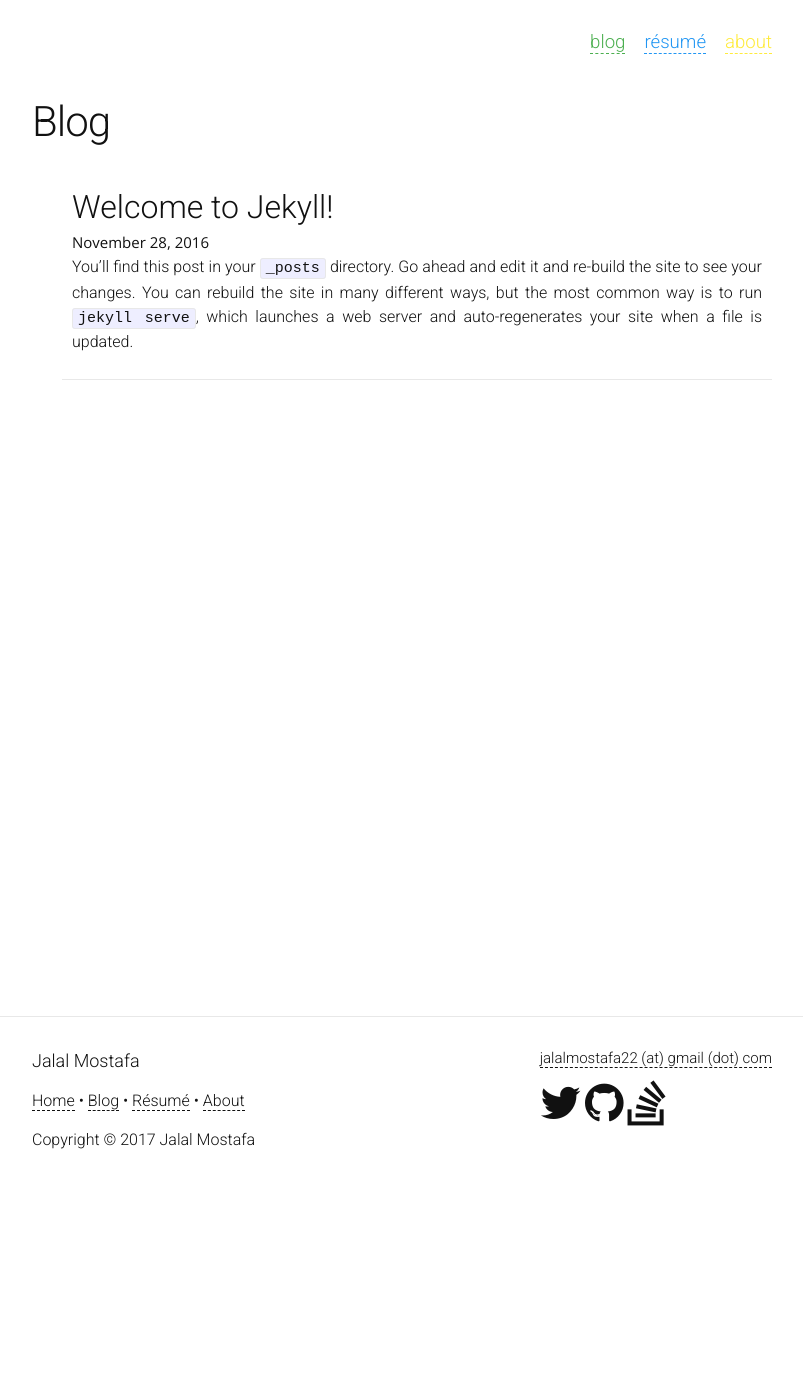
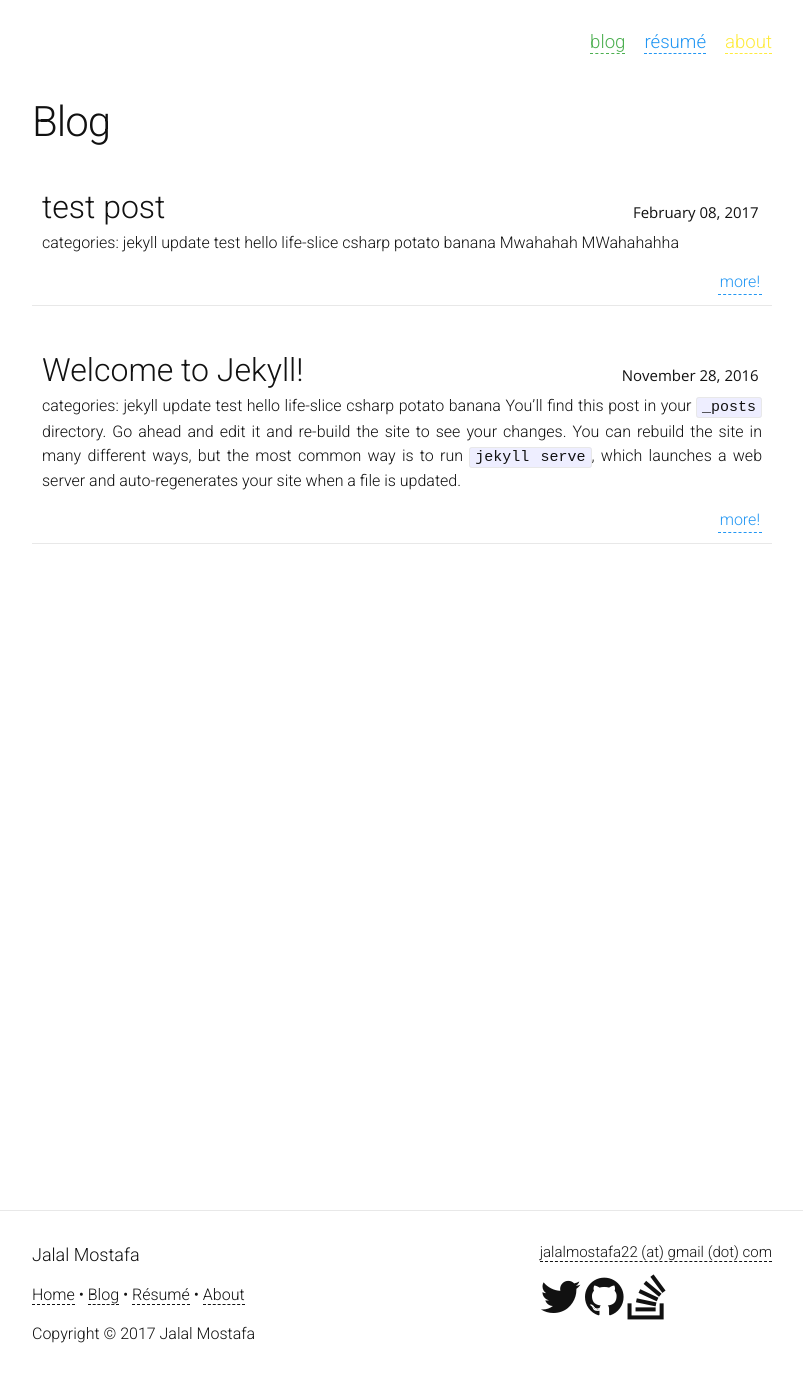
Before and after one commit to jalalmostafa/jalalmostafa.github.io, a Jekyll site: the page built from blog.html, in a window 1280 px wide. Shown: the whole page, without its empty margins (238-1041 px from the left). Built offline with Jekyll 4.4.1, drawn with Linux system fonts in a browser that asks for light colours; before the commit the page ends 1182 px from its top, so only the background shows below that.

Commit message:
fix blog on mobile + add more

```diff
--- a/_posts/2016-11-28-welcome-to-jekyll.markdown
+++ b/_posts/2016-11-28-welcome-to-jekyll.markdown
@@ -2,8 +2,8 @@
 layout: post
 title:  "Welcome to Jekyll!"
 date:   2016-11-28 21:07:18 +0200
+---
 categories: jekyll update test hello life-slice csharp potato banana
----
 You’ll find this post in your `_posts` directory. Go ahead and edit it and re-build the site to see your changes. You can rebuild the site in many different ways, but the most common way is to run `jekyll serve`, which launches a web server and auto-regenerates your site when a file is updated.
 <!--more-->
 To add new posts, simply add a file in the `_posts` directory that follows the convention `YYYY-MM-DD-name-of-post.ext` and includes the necessary front matter. Take a look at the source for this post to get an idea about how it works.
--- /dev/null
+++ b/_posts/2017-02-09-test-post.markdown
@@ -0,0 +1,8 @@
+---
+layout: post
+title:  "test post"
+date:   2017-02-09 1:07:18 +0200
+---
+categories: jekyll update test hello life-slice csharp potato banana
+Mwahahah MWahahahha
+<!--more-->
--- a/_sass/_layout.scss
+++ b/_sass/_layout.scss
@@ -245,7 +245,7 @@
 .post-list {
     margin-left: 0;
     list-style: none;
-
+    margin-right: 20px;
     > li {
         margin-bottom: $spacing-unit;
     }
@@ -311,13 +311,25 @@
 .post-item {
   list-style-type: none;
   border-bottom: 1px solid $grey-color-light;
+  display: inline-block;
   padding: 10px;
+  width: 100%;
   .post-item-header {
     .post-item-date {
       font: $secondary-font-weight #{$secondary-font-size}/#{$secondary-line-height} $secondary-font-family;
+      width: 20%;
+      text-align: right;
+      @include media-query($on-palm) {
+        width: 100%;
+      };
     }
     .post-item-title {
-      width: 80%;
+      width: 79%;
+      text-overflow: ellipsis;
+      word-wrap: normal;
+      @include media-query($on-palm) {
+        width: 100%;
+      };
       a {
         font: $base-font-weight 2rem/#{$base-line-height} $base-font-family;
         color: $text-color;
@@ -336,4 +348,18 @@
       text-align: justify;
     }
   }
+
+  .more {
+    padding: 0 2px;
+    float: right;
+    border-bottom: 1px dashed nth($multi-colors, 2);
+    color: nth($multi-colors, 2);
+  }
+
+  .more:hover {
+    float: right;
+    color: #2196F3;
+    text-decoration: none;
+    border-bottom: 1px solid nth($multi-colors, 2);
+  }
 }
--- a/blog.html
+++ b/blog.html
@@ -4,7 +4,7 @@ title: Blog
 permalink: /blog/
 order: 1
 ---
-<ul>
+<ul class="post-list">
 {% for post in site.posts %}
   <li class="post-item">
     <div class="post-item-header">
@@ -16,6 +16,7 @@ order: 1
     {% if post.excerpt %}
     <div class="post-item-excerpt">{{ post.excerpt }}</div>
     {% endif %}
+    <a class="more" href="{{ post.url | prepend: site.baseurl }}">more!</a>
   </li>
 {% endfor %}
 </ul>
```
Also changed, not shown: posts.html (deleted, +0 -16 lines).
